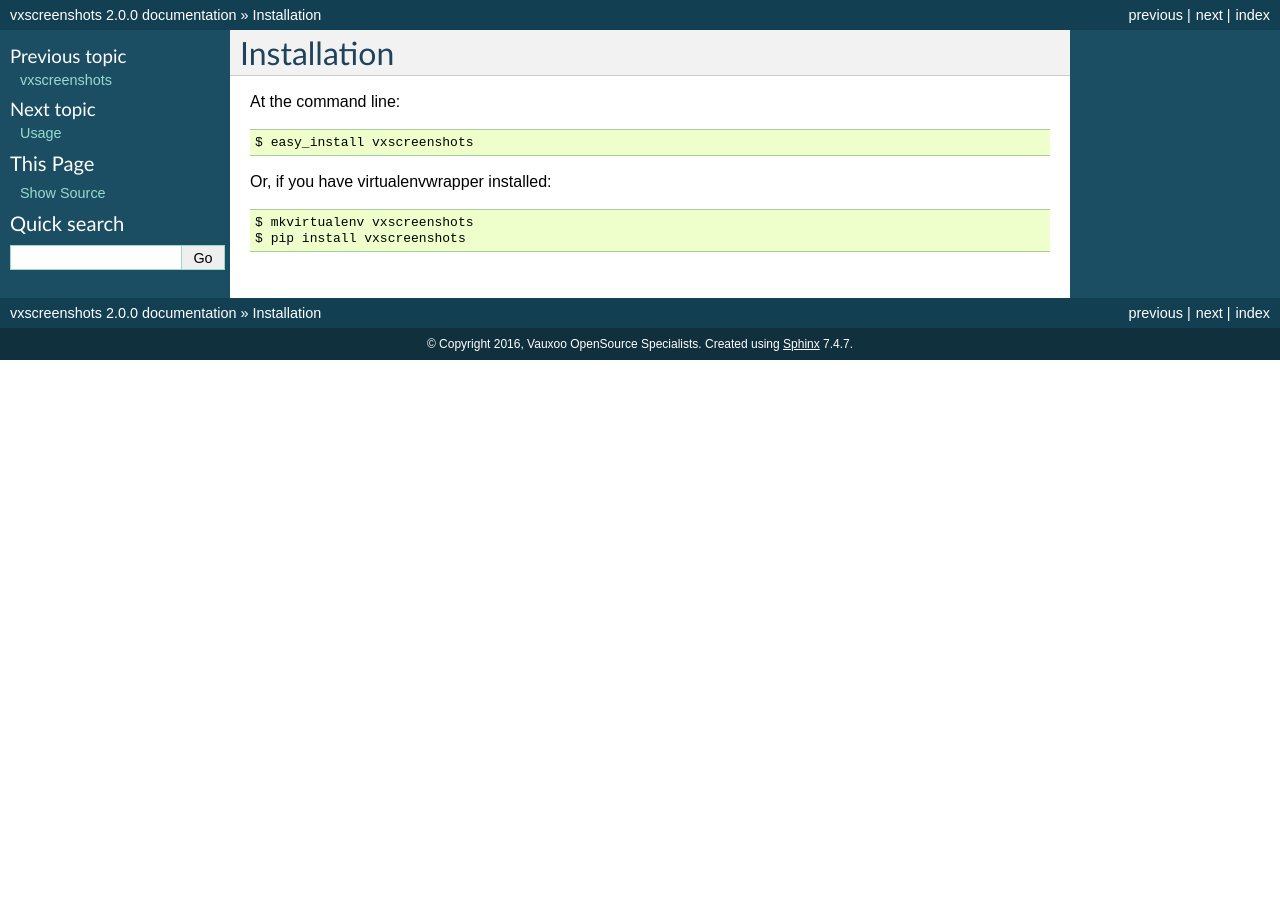
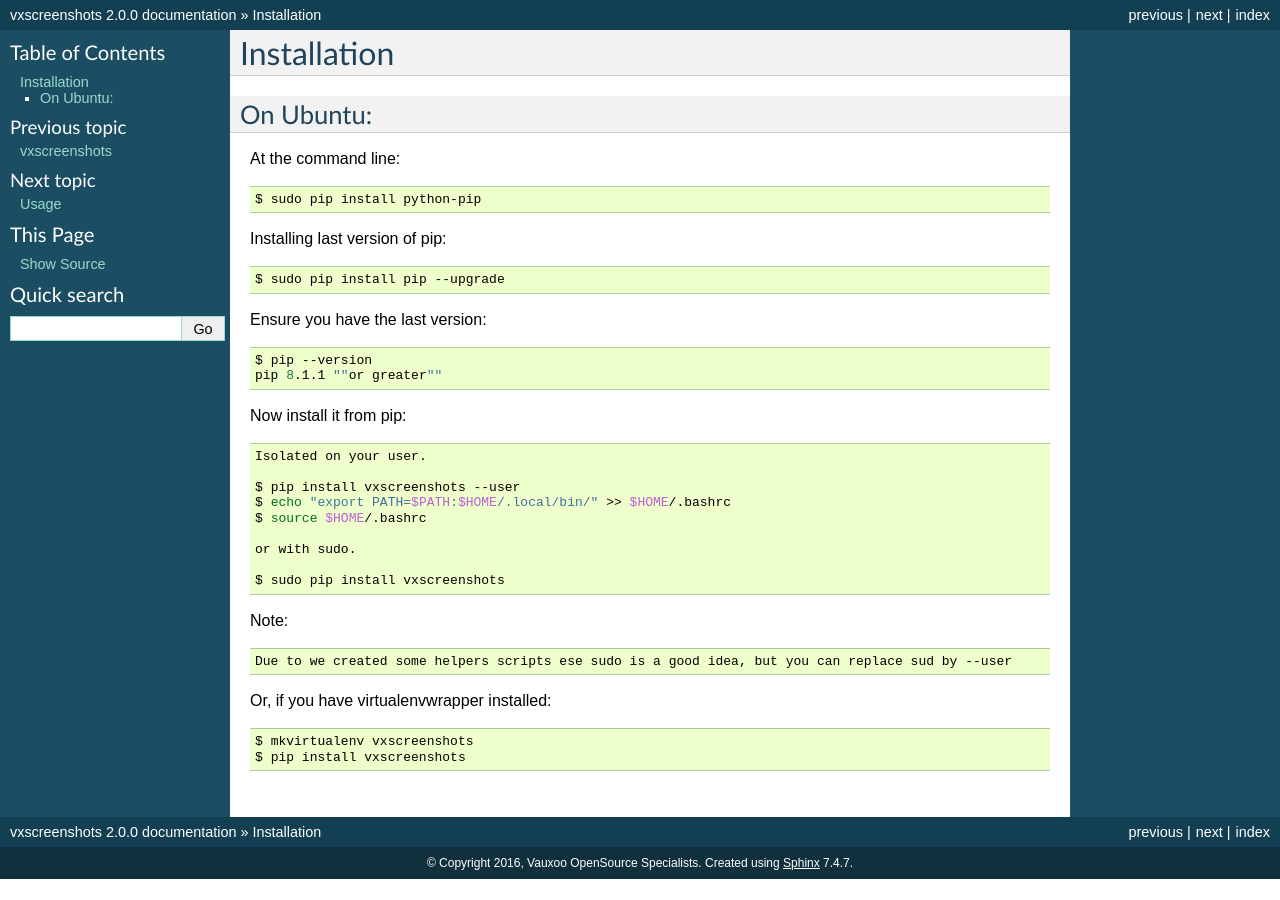
Before and after one commit to Vauxoo/vxscreenshots, a Sphinx documentation site: the page built from docs/installation.rst, in a window 1280 px wide. Built offline with Sphinx 7.4.7, drawn with Linux system fonts in a browser that asks for light colours.

Commit message:
Starting installation doc.

```diff
--- a/docs/installation.rst
+++ b/docs/installation.rst
@@ -4,10 +4,38 @@
 Installation
 ============
 
+
+On Ubuntu:
+==========
+
 At the command line::
 
-    $ easy_install vxscreenshots
+    $ sudo pip install python-pip
 
+Installing last version of pip::
+
+    $ sudo pip install pip --upgrade
+
+Ensure you have the last version::
+
+    $ pip --version
+    pip 8.1.1 ""or greater""
+
+Now install it from pip::
+
+    Isolated on your user.
+
+    $ pip install vxscreenshots --user
+    $ echo "export PATH=$PATH:$HOME/.local/bin/" >> $HOME/.bashrc
+    $ source $HOME/.bashrc
+
+    or with sudo.
+
+    $ sudo pip install vxscreenshots
+
+Note::
+
+    Due to we created some helpers scripts ese sudo is a good idea, but you can replace sud by --user
 Or, if you have virtualenvwrapper installed::
 
     $ mkvirtualenv vxscreenshots
```
